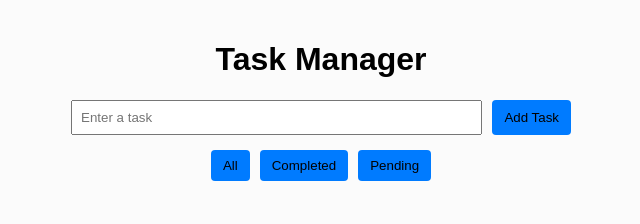
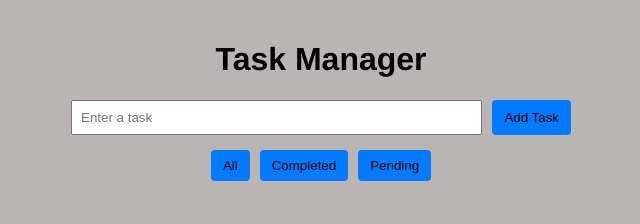
Before and after one commit to mhmdjawad1/Front-end-Task-Manager, a plain HTML site: page index.html in a window 1280 px wide. Shown: the whole page, without its empty margins (319-959 px from the left). Drawn offline with Linux system fonts and the light colour scheme.

Commit message:
Update css

```diff
--- a/index.html
+++ b/index.html
@@ -8,7 +8,7 @@
     <link rel="stylesheet" href=styles/styles.css>
     <script defer src="scripts/script.js"></script>
 </head>
-
+<body>
 
  <h1>Task Manager</h1>
 
--- a/styles/styles.css
+++ b/styles/styles.css
@@ -1,6 +1,7 @@
+
 body {
-  font-family: Arial, sans-serif;
-  background: #f4f4f44a;
+  font-family: 'Franklin Gothic Medium', 'Arial Narrow', Arial, sans-serif;
+  background: #1301014a;
   max-width: 500px;
   margin: auto;
   padding: 20px;
```
